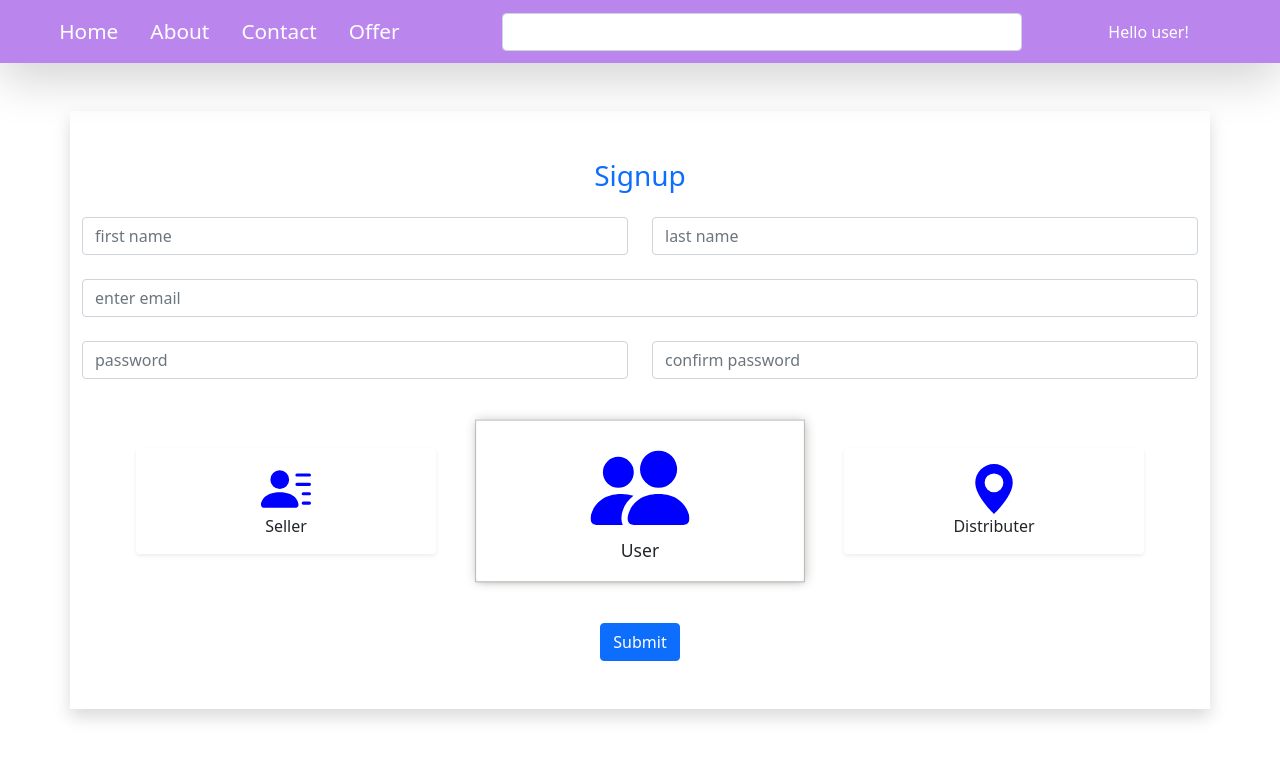
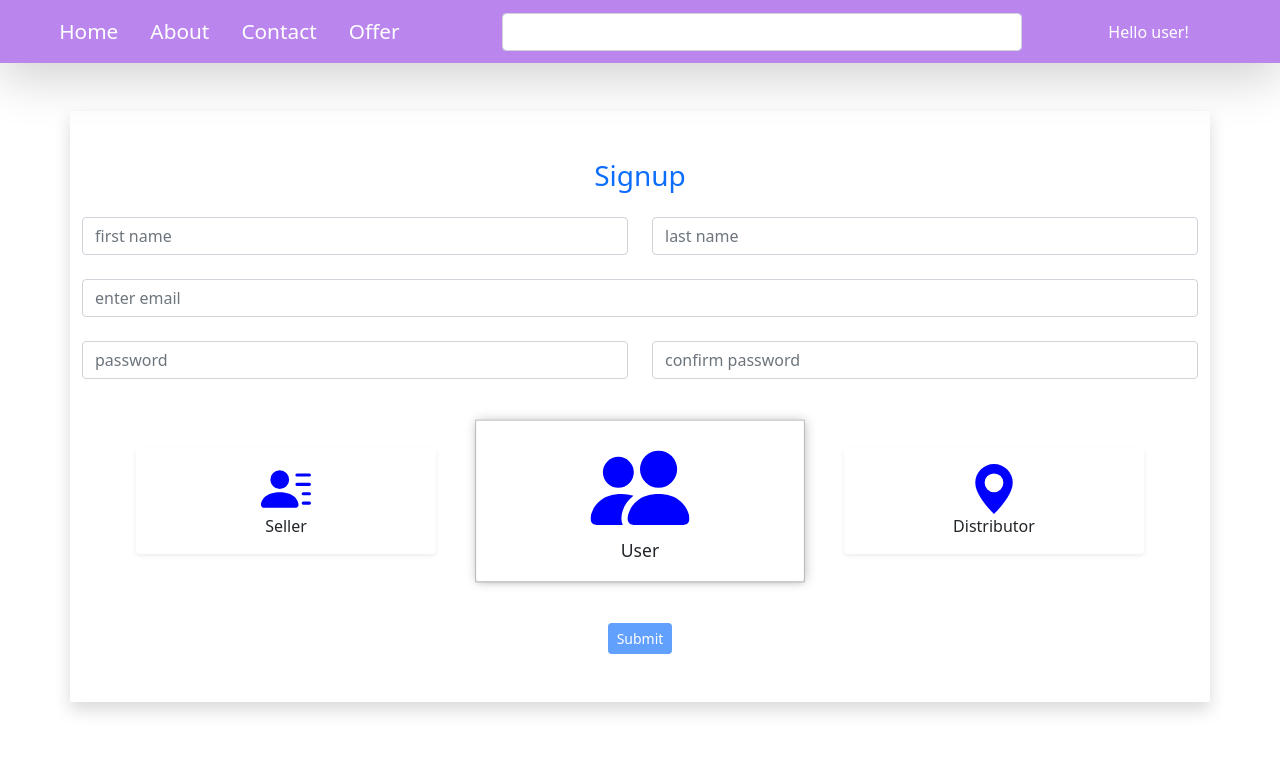
Before and after one commit to Vishal8236/Ecommerce-frontend-vishal8236, a React (Create React App) app: page /signup in a window 1280 px wide. Shown: the top 760 px of the page. Built offline with nearby package versions, Linux system fonts and the light colour scheme.

Commit message:
add singup feature

```diff
--- a/src/App.js
+++ b/src/App.js
@@ -18,7 +18,6 @@ function App() {
 				headers: {"Authenticate" : localStorage.token}
 			})
 			.then(res => {
-        console.log(res)
 				setuser(res.data)
 			})
 		}
--- a/src/components/session/Signup.jsx
+++ b/src/components/session/Signup.jsx
@@ -1,9 +1,19 @@
+import axios from 'axios';
 import React, { Component } from 'react'
 import * as Icon from 'react-bootstrap-icons';
 
 export default class Signup extends Component {
 	constructor(){
 		super();
+		this.state = {
+			f_name: '',
+			l_name: '',
+			email: '',
+			password: undefined,
+			c_password: undefined,
+			role: 'user',
+			form_valid: true
+		}
 		this.selectRole = this.selectRole.bind(this);
 		this.handleSubmit = this.handleSubmit.bind(this);
 		this.sellerDiv = React.createRef();
@@ -19,27 +29,47 @@ export default class Signup extends Component {
 				sellerEl.className = "singup-op signup-active"
 				userEl.className = "singup-op"
 				distributeEl.className = "singup-op"
+				this.setState({role: "seller"})
 				break;
 
 			case "user":
 				sellerEl.className = "singup-op"
 				userEl.className = "singup-op signup-active"
 				distributeEl.className = "singup-op"
+				this.setState({role: "user"})
 				break;
 
 			case "dirst":
 				sellerEl.className = "singup-op"
 				userEl.className = "singup-op"
 				distributeEl.className = "singup-op signup-active"
+				this.setState({role: "distributor"})
 				break;
 
 			default:
 				break;
 		}
 	}
-	handleSubmit = (e) =>{
-		e.preventDefault();
-		console.log(e);
+	handleSubmit = () =>{
+		let full_name = this.state.f_name.concat(this.state.l_name);
+		axios.post("http://localhost:3000/signup", {
+			headers: {"content-type":"application/json"},
+			user:{ name: full_name, email: this.state.email, password: this.state.password, role: this.state.role }
+		})
+		.then((res)=>{
+			localStorage.setItem("user", res.data.user)
+			console.log(res)
+		})
+		.catch(err => console.log(err))
+	}
+	check_confirm_password = () =>{
+		console.log(this.state.password + " - " +this.state.c_password)
+		if (this.state.password == this.state.c_password) {
+			this.setState({form_valid : false})
+		}
+		else{
+			this.setState({form_valid : true})
+		}
 	}
 	render() {
 		return (
@@ -47,28 +77,28 @@ export default class Signup extends Component {
 				<div className="container shadow mt-5">
 					<div className="py-5">
 						<div className="text-primary h3">Signup</div>
-						<form onSubmit={()=> this.handleSubmit(this)}>
 						<div className="mt-4">
 							<div className="row">
 								<div className="col-6">
-										<input type="text" className="form-control" name="" id="f_name" placeholder="first name" />
+									<input type="text" className="form-control" name="" id="f_name" placeholder="first name" value={this.state.f_name} onChange={(e)=>{this.setState({f_name:e.target.value})}} />
 								</div>
 								<div className="col-6">
-										<input type="text" className="form-control" name="" id="l_name" placeholder="last name" />
+									<input type="text" className="form-control" name="" id="l_name" placeholder="last name" value={this.state.l_name} onChange={(e)=>{this.setState({l_name:e.target.value})}} />
 								</div>
 							</div>
 							<div className="mt-4">
-									<input type="email" name="" id="email" className="form-control" placeholder="enter email" />
+								<input type="email" name="" id="email" className="form-control" placeholder="enter email" value={this.state.email} onChange={(e)=>{this.setState({email:e.target.value})}} />
 							</div>
 							<div className="mt-4 row">
 								<div className="col-6">
-										<input type="password" className="form-control" name="" id="password" placeholder="password" />
+									<input type="password" className="form-control" name="" id="password" placeholder="password" value={this.state.password} onChange={(e)=>{this.setState({password:e.target.value})}} />
 								</div>
 								<div className="col-6">
-										<input type="password" className="form-control" name="" id="c-password" placeholder="confirm password" />
+									<input type="password" className="form-control" name="" id="c-password" placeholder="confirm password" value={this.state.c_password} onChange={(e)=>{this.setState({c_password:e.target.value});}} onBlur={()=>this.check_confirm_password()} />
 								</div>
 							</div>
 							<div className="mt-5 d-flex justify-content-evenly align-items-center">
+								<input type="hidden" name="role" value={this.state.role} />
 								<div id="seller" ref={this.sellerDiv} className="singup-op" onClick={()=> this.selectRole("seller")}>
 									<div className="shadow-sm p-3 rounded">
 										<Icon.PersonLinesFill size={50} color={"blue"} />
@@ -85,20 +115,19 @@ export default class Signup extends Component {
 										</div>
 									</div>
 								</div>
-									<div ref={this.distributeDiv} className="singup-op">
+								<div id="distributor" ref={this.distributeDiv} className="singup-op">
 									<div className="shadow-sm p-3 rounded" onClick={()=> this.selectRole("dirst")}>
 										<Icon.GeoAltFill size={50} color={"blue"} />
 										<div>
-												<span>Distributer</span>
+											<span>Distributor</span>
 										</div>
 									</div>
 								</div>
 							</div>
 							<div className="mt-5">
-									<input type="submit" value="Submit" className="btn btn-primary" />
+								<input type="submit" value="Submit" className="btn btn-primary btn-sm" onClick={()=>this.handleSubmit()} disabled={this.state.form_valid} />
 							</div>
 						</div>
-						</form>
 					</div>
 				</div>
 			</div>
```
Lines whose indentation alone changed are shown as unchanged.
